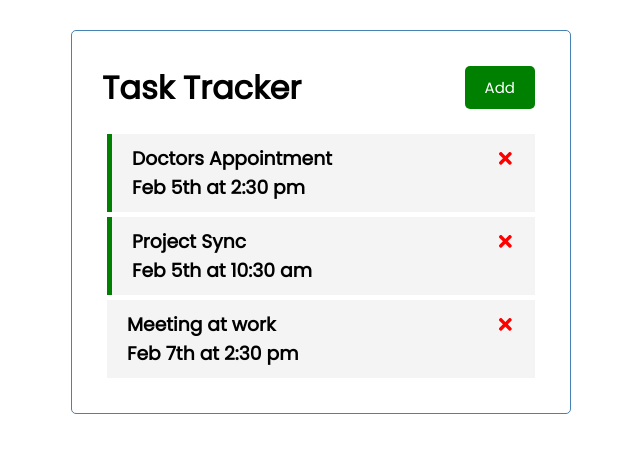
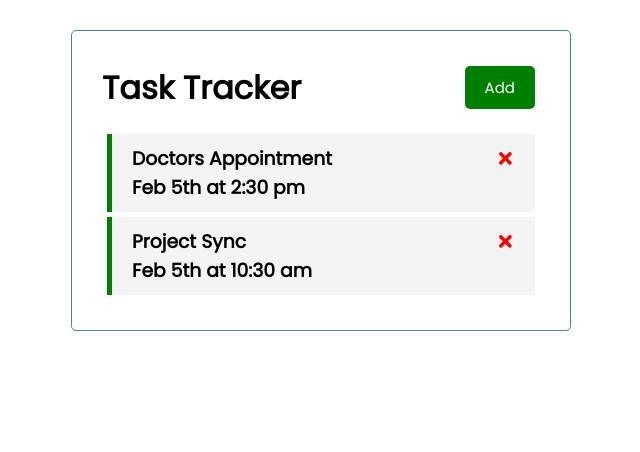
Before and after one commit to benedictkioko/react-task-tracker, a React (Create React App) app: page / in a window 1280 px wide. Shown: the top 452 px of the page, without its empty margins (319-959 px from the left). Built offline with nearby package versions, Linux system fonts and the light colour scheme; data requests are answered from the project's data file.

Commit message:
implimeneted deleting a task from the server

```diff
--- a/db.json
+++ b/db.json
@@ -1,6 +1,5 @@
 {
   "tasks": [
-
     {
       "id": 1,
       "text": "Doctors Appointment",
@@ -12,12 +11,6 @@
       "text": "Project Sync",
       "day": "Feb 5th at 10:30 am",
       "reminder": true
-    },
-    {
-        "id": 3,
-        "text": "Meeting at work",
-        "day": "Feb 7th at 2:30 pm",
-        "reminder": false
     }
   ]
 }
--- a/src/App.js
+++ b/src/App.js
@@ -37,7 +37,12 @@
   }
 
   // Delete Task
-  const deleteTask = (id) => {
+  const deleteTask = async(id) => {
+
+    await fetch(`http://localhost:5000/tasks/${id}`,{
+      method: 'DELETE'
+    })
+
     setTasks(tasks.filter((task)=>task.id !== id))
   }
 
```
Also changed, not shown: 1 other file (tests, documents, lock files or other folders). Lines whose indentation alone changed are shown as unchanged.
